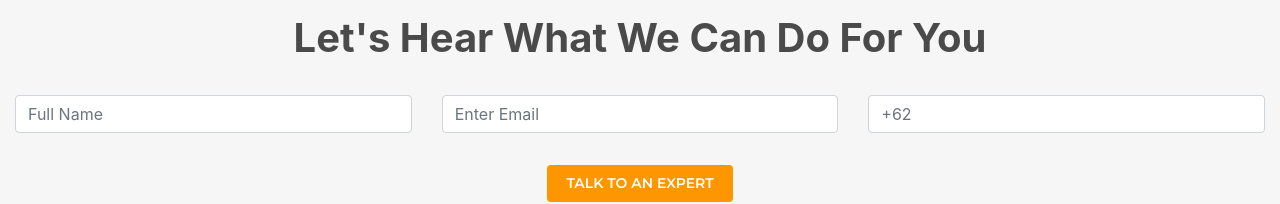
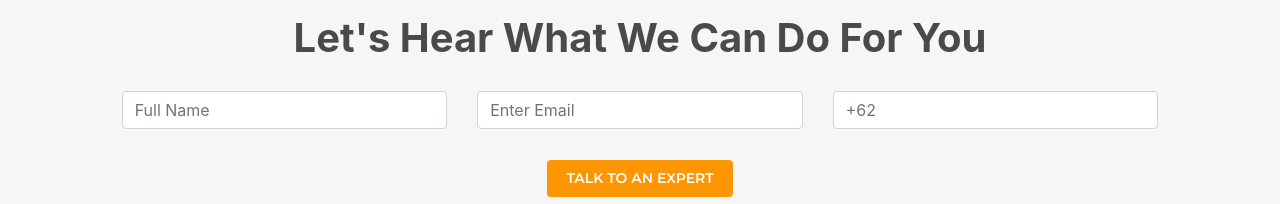
Before and after one commit to My-Own-Personal-Test/MRidwanRiansyah.github.io, a Vue app: page / in a window 1280 px wide. Shown: the part 757-961 px from the top of the page. Built offline with nearby package versions, Linux system fonts and the light colour scheme.

Commit message:
fixing cols

```diff
--- a/src/components/helper.vue
+++ b/src/components/helper.vue
@@ -6,7 +6,7 @@
       </div>
 
       <b-row align-h="center">
-        <b-col lg="10" xl="12" md="10">
+        <b-col lg="10" xl="10" md="10">
           <b-row style="margin-top: 2%" align-content="center">
             <b-col cols="4">
               <b-form-input
@@ -50,7 +50,7 @@
       </b-row>
 
       <b-row style="margin-top: 4%" align-h="center">
-        <b-col md="10" lg="10" xl="12">
+        <b-col md="10" lg="10" xl="10">
           <div class="ilus">
             <div class="market">
               <span>Made For Marketers</span>
@@ -268,7 +268,7 @@ p {
     }
   }
   .top4 {
-    border-right: 0.5px solid #dae4e4;
+    border-left: 0.5px solid #dae4e4;
     width: 50%;
     text-align: left;
     .bottom4 {
```
